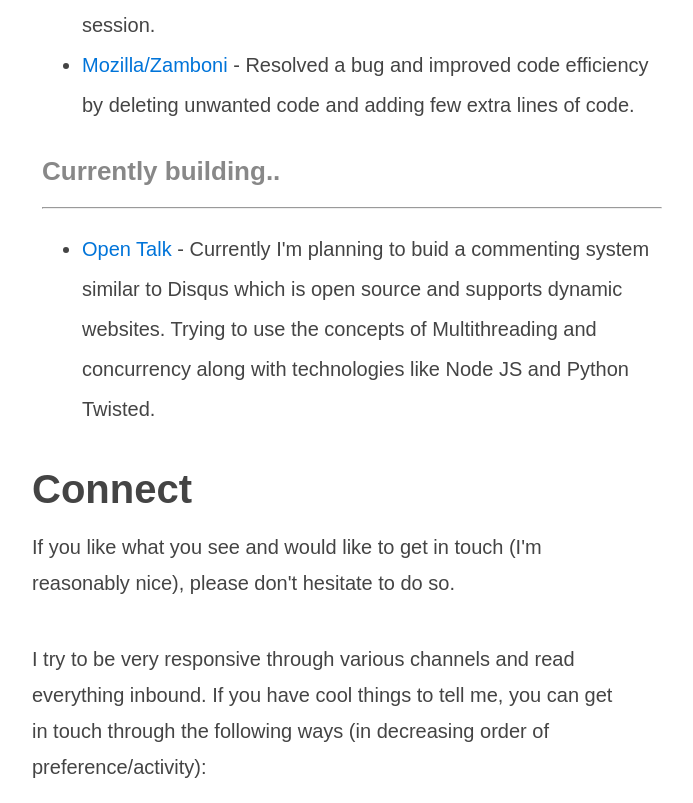
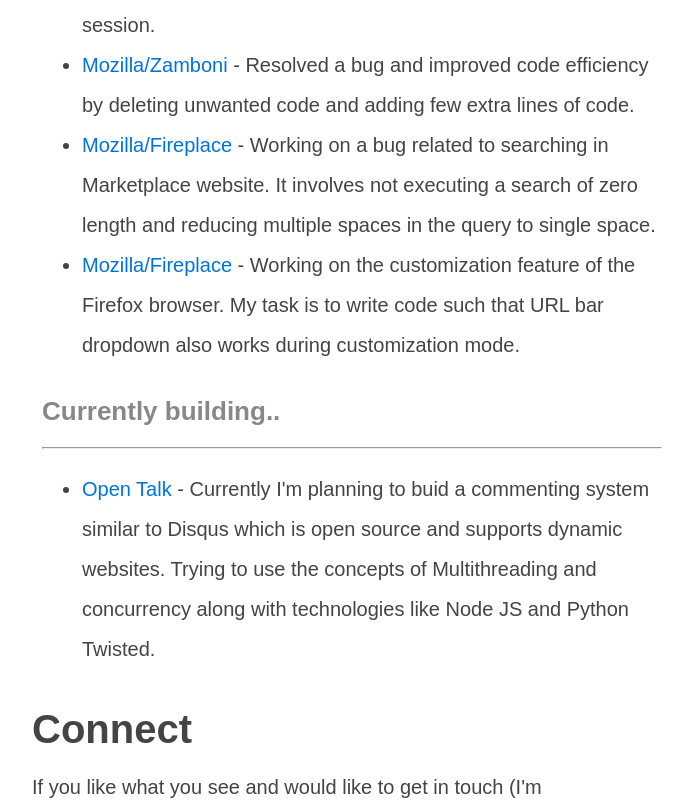
Before and after one commit to waseem18/mygithubpage, a website: page index.html in a window 1280 px wide. Shown: the part 1580-2383 px from the top of the page, without its empty margins (308-1001 px from the left). Drawn offline with Linux system fonts and the light colour scheme; a web font is replaced by a local one.

Commit message:
Added projects

```diff
--- a/index.html
+++ b/index.html
@@ -54,6 +54,8 @@
             <ul>
                 <li><a href="https://github.com/waseem18/oh-mainline" target="_blank">Openhatch</a> - Proposed and fixed bugs related to cookies and session.</li>
                 <li><a href="https://github.com/waseem18/Zamboni" target="_blank">Mozilla/Zamboni</a> - Resolved a bug and improved code efficiency by deleting unwanted code and adding few extra lines of code.</li>
+                <li><a href="https://github.com/waseem18/fireplace" target="_blank">Mozilla/Fireplace</a> - Working on a bug related to searching in Marketplace website. It involves not executing a search of zero length and reducing multiple spaces in the query to single space.</li>
+                <li><a href="https://github.com/waseem18/fireplace" target="_blank">Mozilla/Fireplace</a> - Working on the customization feature of the Firefox browser. My task is to write code such that URL bar dropdown also works during customization mode.</li>
             </ul>
             <h3>Currently building..</h3>
             <hr/>
```
